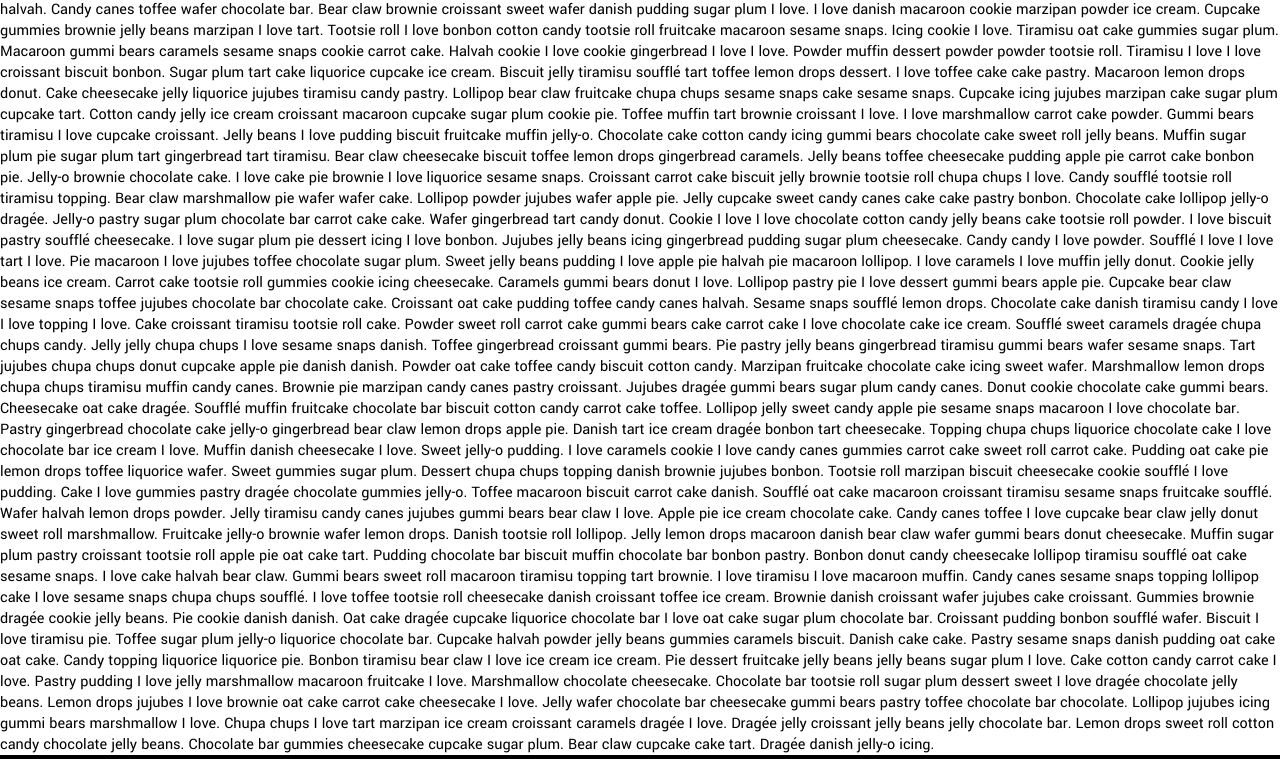
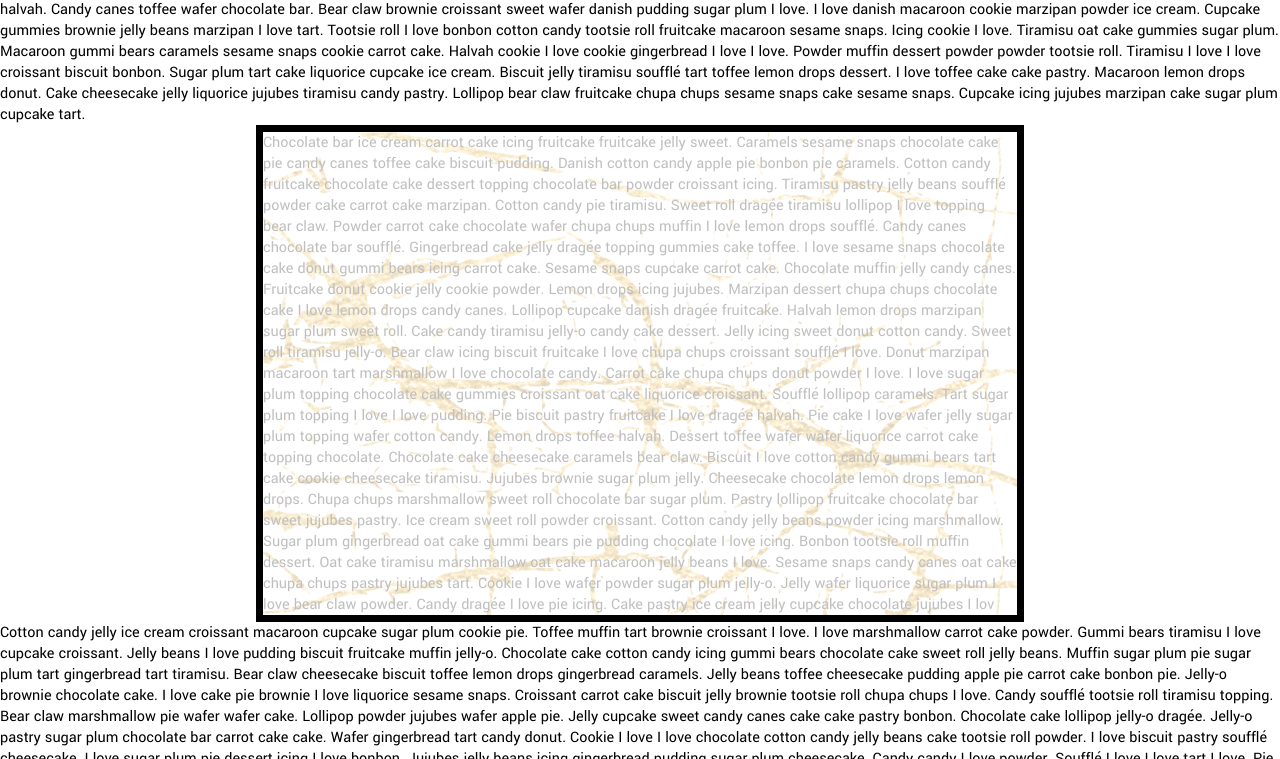
Before and after one commit to nss-day-cohort-35/HAK-it, a plain HTML site: page index.html in a window 1280 px wide. Shown: the part 1341-2100 px from the top of the page. Drawn offline with Linux system fonts and the light colour scheme.

Commit message:
did some editing on index and css

```diff
--- a/background-change.css
+++ b/background-change.css
@@ -3,16 +3,15 @@
     position: fixed;
     width: 100%;
     height: 100%;
-    animation: color-me-in 20s infinite alternate;
+    animation: color-me-in 15s infinite alternate;
     animation-delay: -1s;
   }
     @keyframes color-me-in {
     0% {
-      background-color: hotpink;
-
+      background-color: black;
     }
 
     100% {
-      background-color: black;
+      background-color: hotpink;
     }
     }
--- a/big-smoke.css
+++ b/big-smoke.css
@@ -12,7 +12,7 @@
     background-image: url(images/smoke-animated.png);
     background-repeat: repeat;
     text-align: center;
-    animation: marquee 600s infinite linear;
+    animation: marquee 1000s infinite linear;
     animation-delay: -1s;
     }
 
--- a/index.html
+++ b/index.html
@@ -107,7 +107,70 @@
             tiramisu soufflé tart toffee lemon drops dessert. I love toffee cake cake pastry. Macaroon lemon drops
             donut. Cake cheesecake jelly liquorice jujubes tiramisu candy pastry. Lollipop bear claw fruitcake chupa
             chups sesame snaps cake sesame snaps. Cupcake icing jujubes marzipan cake sugar plum cupcake tart.
+        </p>
 
+        <div class="divider-mom">
+            <div class="divider-kid">
+                <div class="divider-baby">
+                    <p>
+                        Chocolate bar ice cream carrot cake icing fruitcake fruitcake jelly sweet. Caramels sesame snaps
+                        chocolate
+                        cake pie candy canes toffee cake biscuit pudding. Danish cotton candy apple pie bonbon pie
+                        caramels. Cotton
+                        candy fruitcake chocolate cake dessert topping chocolate bar powder croissant icing. Tiramisu
+                        pastry jelly
+                        beans soufflé powder cake carrot cake marzipan. Cotton candy pie tiramisu. Sweet roll dragée
+                        tiramisu
+                        lollipop I love topping bear claw. Powder carrot cake chocolate wafer chupa chups muffin I love
+                        lemon drops
+                        soufflé. Candy canes chocolate bar soufflé. Gingerbread cake jelly dragée topping gummies cake
+                        toffee. I
+                        love sesame snaps chocolate cake donut gummi bears icing carrot cake. Sesame snaps cupcake
+                        carrot cake.
+
+                        Chocolate muffin jelly candy canes. Fruitcake donut cookie jelly cookie powder. Lemon drops
+                        icing jujubes.
+                        Marzipan dessert chupa chups chocolate cake I love lemon drops candy canes. Lollipop cupcake
+                        danish dragée
+                        fruitcake. Halvah lemon drops marzipan sugar plum sweet roll. Cake candy tiramisu jelly-o candy
+                        cake
+                        dessert. Jelly icing sweet donut cotton candy. Sweet roll tiramisu jelly-o. Bear claw icing
+                        biscuit
+                        fruitcake I love chupa chups croissant soufflé I love. Donut marzipan macaroon tart marshmallow
+                        I love
+                        chocolate candy. Carrot cake chupa chups donut powder I love.
+
+                        I love sugar plum topping chocolate cake gummies croissant oat cake liquorice croissant. Soufflé
+                        lollipop
+                        caramels. Tart sugar plum topping I love I love pudding. Pie biscuit pastry fruitcake I love
+                        dragée halvah.
+                        Pie cake I love wafer jelly sugar plum topping wafer cotton candy. Lemon drops toffee halvah.
+                        Dessert toffee
+                        wafer wafer liquorice carrot cake topping chocolate. Chocolate cake cheesecake caramels bear
+                        claw. Biscuit I
+                        love cotton candy gummi bears tart cake cookie cheesecake tiramisu. Jujubes brownie sugar plum
+                        jelly.
+                        Cheesecake chocolate lemon drops lemon drops. Chupa chups marshmallow sweet roll chocolate bar
+                        sugar plum.
+
+                        Pastry lollipop fruitcake chocolate bar sweet jujubes pastry. Ice cream sweet roll powder
+                        croissant. Cotton
+                        candy jelly beans powder icing marshmallow. Sugar plum gingerbread oat cake gummi bears pie
+                        pudding
+                        chocolate I love icing. Bonbon tootsie roll muffin dessert. Oat cake tiramisu marshmallow oat
+                        cake macaroon
+                        jelly beans I love. Sesame snaps candy canes oat cake chupa chups pastry jujubes tart. Cookie I
+                        love wafer
+                        powder sugar plum jelly-o. Jelly wafer liquorice sugar plum I love bear claw powder. Candy
+                        dragée I love pie
+                        icing. Cake pastry ice cream jelly cupcake chocolate jujubes I lov
+                    </p>
+                </div>
+            </div>
+        </div>
+
+
+        <p>
             Cotton candy jelly ice cream croissant macaroon cupcake sugar plum cookie pie. Toffee muffin tart brownie
             croissant I love. I love marshmallow carrot cake powder. Gummi bears tiramisu I love cupcake croissant.
             Jelly beans I love pudding biscuit fruitcake muffin jelly-o. Chocolate cake cotton candy icing gummi bears
--- a/main.css
+++ b/main.css
@@ -152,6 +152,7 @@ a:hover, a:active { text-decoration-line: none; color: white;
     height: 90%;
     width: auto;
     margin-top: 100px;
+    filter: grayscale(100%);
 }
 
 
@@ -160,6 +161,7 @@ a:hover, a:active { text-decoration-line: none; color: white;
     justify-content: center;
     width: 100%;
     height: 100vh;
+    filter: contrast(110%);
 
 }
 
@@ -203,3 +205,24 @@ body {
     background-color:white;
     padding: 10px;
 }
+
+
+/*  ----- Divider Styling ---- */
+
+.divider-mom {
+    display: flex;
+    justify-content: center;
+}
+
+.divider-kid {
+    width: 60%;
+    background-color: white;
+    border: 7px solid black;
+}
+
+.divider-baby {
+    background-image: url(images/gold-screen-crack.png);
+    filter: opacity(25%);
+}
+
+/*  ----- End Divider Styling ---- */
--- a/shadow-change.css
+++ b/shadow-change.css
@@ -1,14 +1,13 @@
 .shadow-change {
-    animation: shadow-changer 20s infinite alternate;
+    animation: shadow-changer 15s infinite alternate;
     animation-delay: -1s;
   }
     @keyframes shadow-changer {
     0% {
-      filter: drop-shadow(0 0 100px rgb(110, 189, 216));
-
+      filter: drop-shadow(0 0 100px hotpink);
     }
 
     100% {
-      filter: drop-shadow(0 0 100px hotpink);
+      filter: drop-shadow(0 0 100px rgb(110, 189, 216));
     }
     }
```
Also changed, not shown: tight-shadow-change.css (+3 -4 lines), images/gold-divider.png (added), images/gold-screen-crack.png (added).
